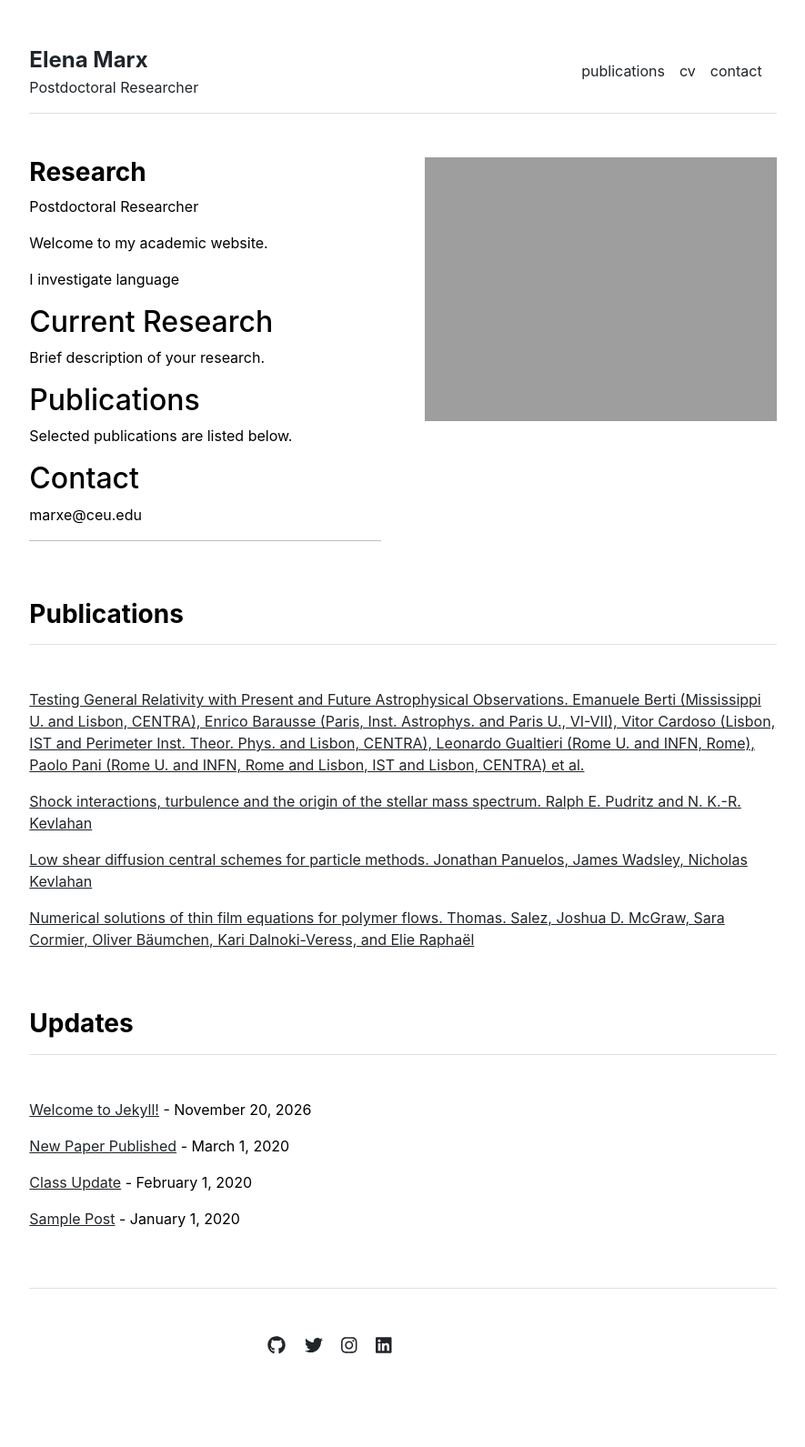
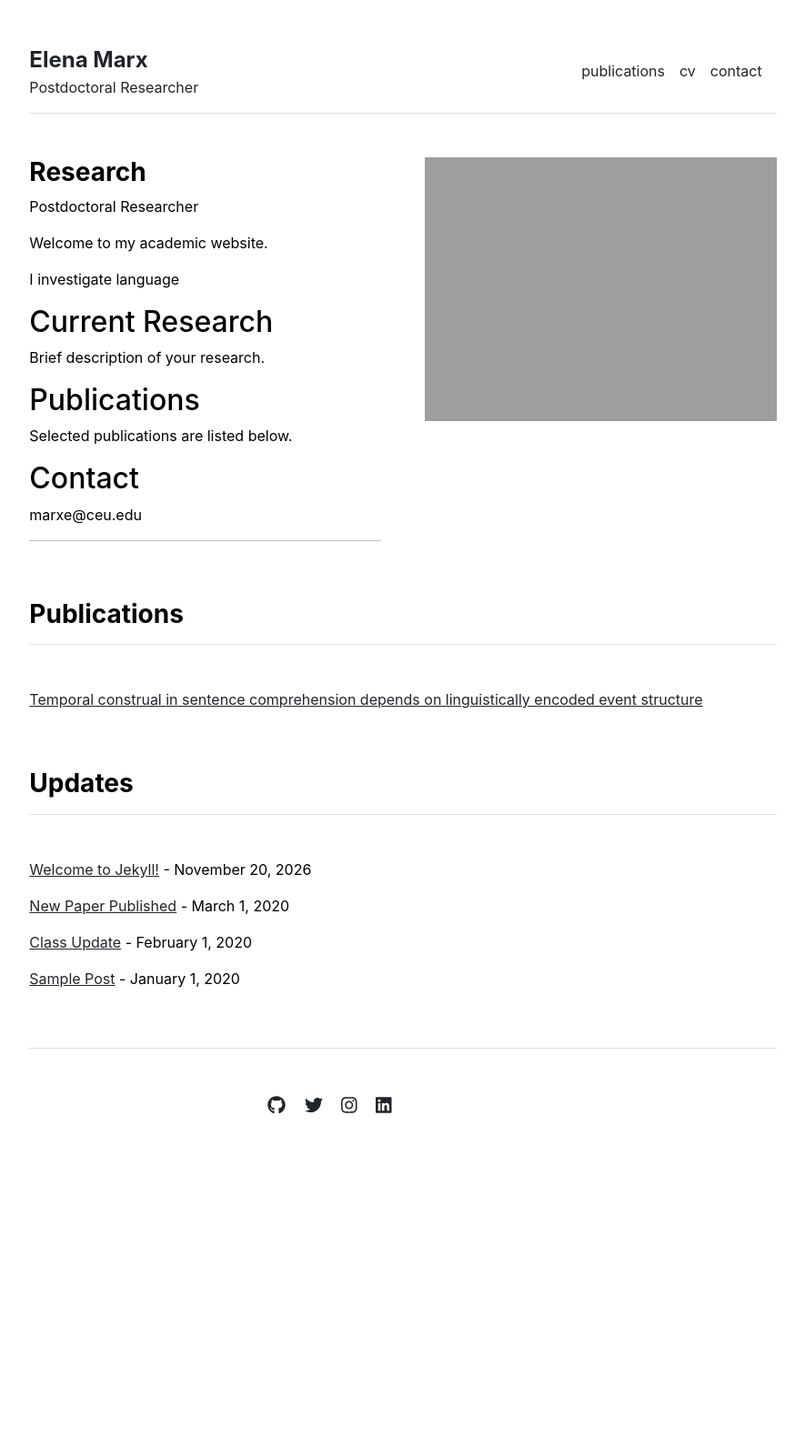
Before and after one commit to elena-marx/elena-marx.github.io, a Jekyll site: the page built from index.md, in a window 1280 px wide. Shown: the whole page at 91% size, without its empty margins (197-1082 px from the left). Built offline with Jekyll 4.4.1, drawn with Linux system fonts in a browser that asks for light colours; our own code applies the rules of GitHub Pages for plain Markdown files; after the commit the page ends 1327 px from its top, so only the background shows below that.

Commit message:
Add Cognition paper

```diff
--- a/_data/publications.yml
+++ b/_data/publications.yml
@@ -1,10 +1,10 @@
 featured:
-- {name: 'Testing General Relativity with Present and Future Astrophysical Observations. Emanuele Berti (Mississippi U. and Lisbon, CENTRA), Enrico Barausse (Paris, Inst. Astrophys. and Paris U., VI-VII), Vitor Cardoso (Lisbon, IST and Perimeter Inst. Theor. Phys. and Lisbon, CENTRA), Leonardo Gualtieri (Rome U. and INFN, Rome), Paolo Pani (Rome U. and INFN, Rome and Lisbon, IST and Lisbon, CENTRA) et al.', url: '/publications/1501.07274.pdf'}
-- {name: 'Shock interactions, turbulence and the origin of the stellar mass spectrum. Ralph E. Pudritz and N. K.-R. Kevlahan', url: 'http://ms.mcmaster.ca/kevla/pdf/articles/PhilTransRSoc_2013.pdf'}
-- {name: 'Low shear diffusion central schemes for particle methods. Jonathan Panuelos, James Wadsley, Nicholas Kevlahan', url: 'http://ms.mcmaster.ca/kevla/pdf/articles/jcp_v414.pdf'}
+- {name: 'Temporal construal in sentence comprehension depends on linguistically encoded event structure'}
+#- {name: 'Shock interactions, turbulence and the origin of the stellar mass spectrum. Ralph E. Pudritz and N. K.-R. Kevlahan', url: 'http://ms.mcmaster.ca/kevla/pdf/articles/PhilTransRSoc_2013.pdf'}
+#- {name: 'Low shear diffusion central schemes for particle methods. Jonathan Panuelos, James Wadsley, Nicholas Kevlahan', url: 'http://ms.mcmaster.ca/kevla/pdf/articles/jcp_v414.pdf'}
 
 index:
-- {name: 'Testing General Relativity with Present and Future Astrophysical Observations. Emanuele Berti (Mississippi U. and Lisbon, CENTRA), Enrico Barausse (Paris, Inst. Astrophys. and Paris U., VI-VII), Vitor Cardoso (Lisbon, IST and Perimeter Inst. Theor. Phys. and Lisbon, CENTRA), Leonardo Gualtieri (Rome U. and INFN, Rome), Paolo Pani (Rome U. and INFN, Rome and Lisbon, IST and Lisbon, CENTRA) et al.', url: '/publications/1501.07274.pdf'}
-- {name: 'Shock interactions, turbulence and the origin of the stellar mass spectrum. Ralph E. Pudritz and N. K.-R. Kevlahan', url: 'http://ms.mcmaster.ca/kevla/pdf/articles/PhilTransRSoc_2013.pdf'}
-- {name: 'Low shear diffusion central schemes for particle methods. Jonathan Panuelos, James Wadsley, Nicholas Kevlahan', url: 'http://ms.mcmaster.ca/kevla/pdf/articles/jcp_v414.pdf'}
-- {name: 'Numerical solutions of thin film equations for polymer flows. Thomas. Salez, Joshua D. McGraw, Sara Cormier, Oliver Bäumchen, Kari Dalnoki-Veress, and Elie Raphaël', url: 'https://static1.squarespace.com/static/5684891d7086d74497aeb71f/t/56ec510d2fe1319543ab6d6f/1458327821946/10.1140-epje-i2012-12114-x.pdf'}
+- {name: 'Temporal construal in sentence comprehension depends on linguistically encoded event structure'}
+#- {name: 'Shock interactions, turbulence and the origin of the stellar mass spectrum. Ralph E. Pudritz and N. K.-R. Kevlahan', url: 'http://ms.mcmaster.ca/kevla/pdf/articles/PhilTransRSoc_2013.pdf'}
+#- {name: 'Low shear diffusion central schemes for particle methods. Jonathan Panuelos, James Wadsley, Nicholas Kevlahan', url: 'http://ms.mcmaster.ca/kevla/pdf/articles/jcp_v414.pdf'}
+#- {name: 'Numerical solutions of thin film equations for polymer flows. Thomas. Salez, Joshua D. McGraw, Sara Cormier, Oliver Bäumchen, Kari Dalnoki-Veress, and Elie Raphaël', url: 'https://static1.squarespace.com/static/5684891d7086d74497aeb71f/t/56ec510d2fe1319543ab6d6f/1458327821946/10.1140-epje-i2012-12114-x.pdf'}
```
